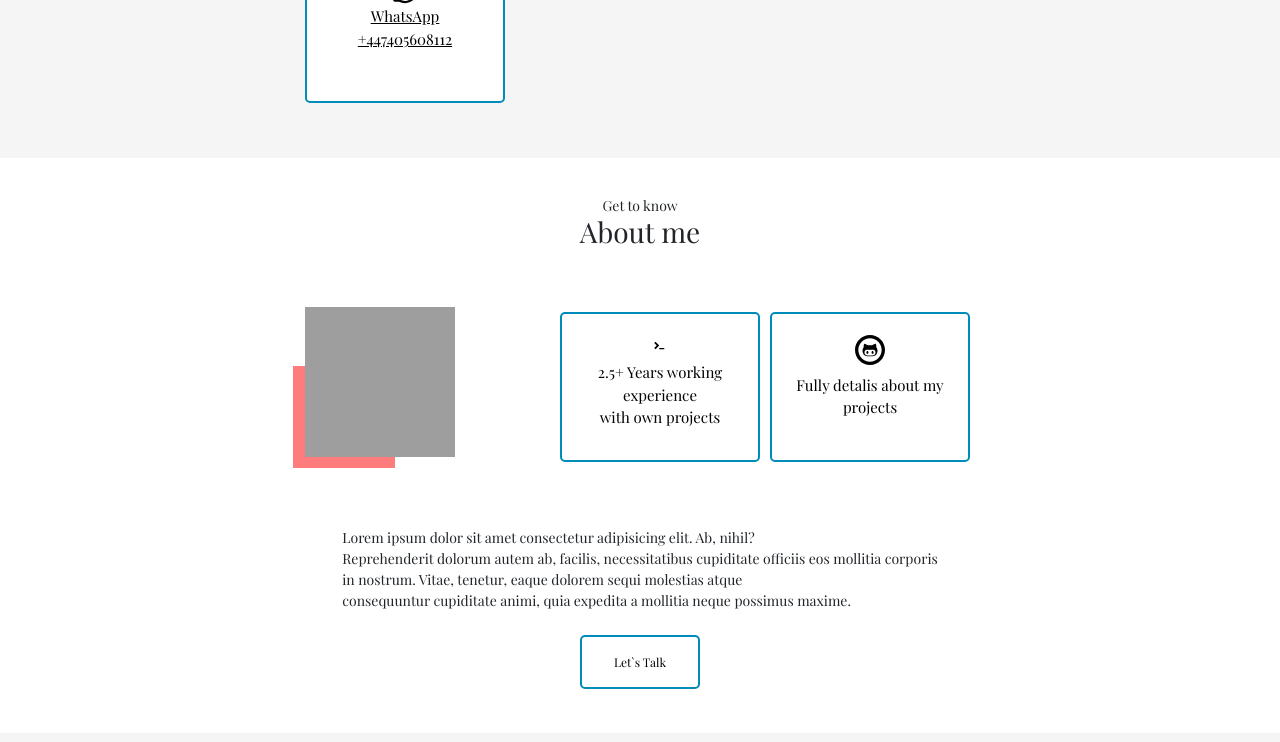
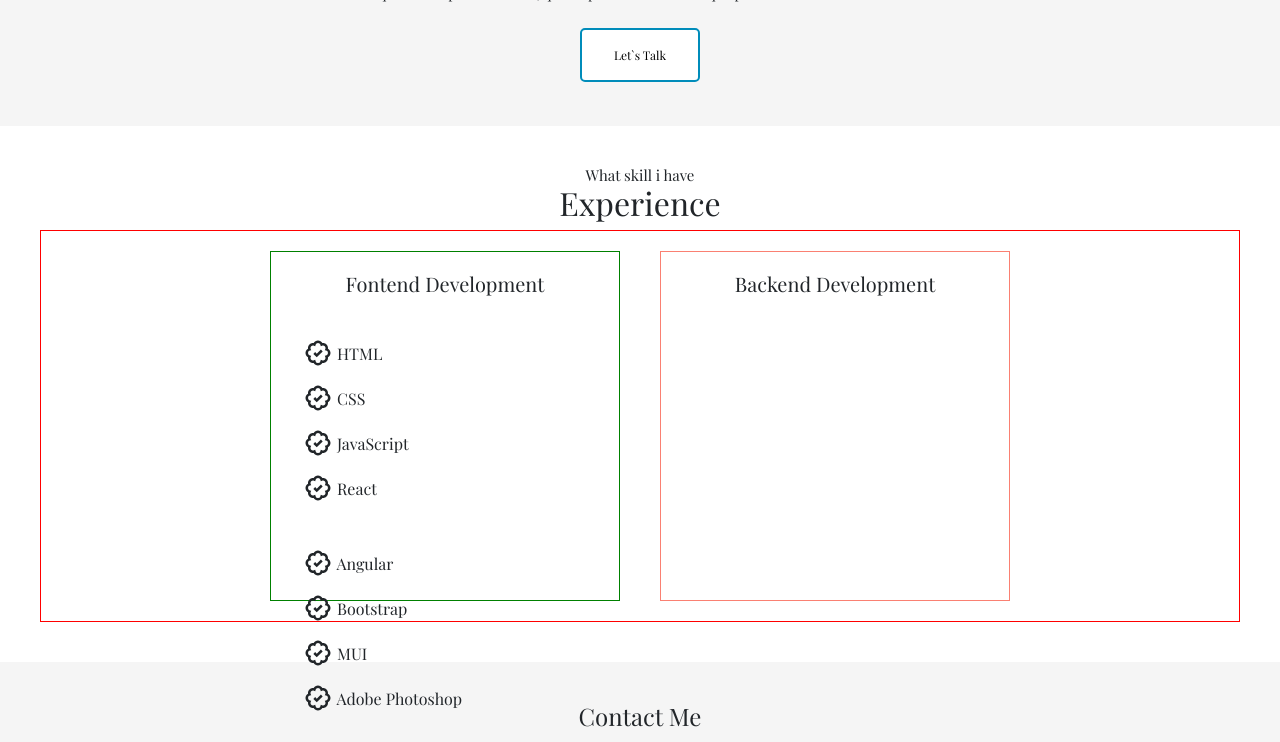
Before and after one commit to nlotoo/portfolio, a React (Create React App) app in the folder client/: page / in a window 1280 px wide. Shown: the part 1020-1762 px from the top of the page. Built offline with nearby package versions, Linux system fonts and the light colour scheme; grey boxes are pictures that could not be loaded.

Commit message:
exp page updated

```diff
--- a/client/src/App.js
+++ b/client/src/App.js
@@ -12,9 +12,9 @@ function App() {
 
       <HomeScreen />
       <Navigation />
-      <Contact />
       <AboutMe />
       <Experience />
+      <Contact />
     </div>
   );
 }
--- a/client/src/components/AboutMe/about-me.css
+++ b/client/src/components/AboutMe/about-me.css
@@ -65,6 +65,9 @@
 }
 
 .about-me-root-element {
+    background-color: whitesmoke;
+    margin-top: 150px;
+
     padding: 40px;
 }
 
--- a/client/src/components/Contact/contact.css
+++ b/client/src/components/Contact/contact.css
@@ -13,7 +13,6 @@
 }
 
 .heading-contact-page {
-    margin-top: 150px;
     padding-top: 40px;
     text-align: center;
 
--- a/client/src/components/Experience/Experience.js
+++ b/client/src/components/Experience/Experience.js
@@ -1,10 +1,39 @@
 import './experience.css'
+import { BiBadgeCheck } from 'react-icons/bi'
 
 export const Experience = () => {
 
     return (
         <section className="experience-root-element" id='experience'>
             <h2><p>What skill i have</p>Experience</h2>
-        </section>
+
+
+            <div className='experience-skill-frame'>
+                <div className='front-end-skills'>
+                    <h5>Fontend Development</h5>
+                    <ul>
+                        <li><i className='li-icon-class'><BiBadgeCheck /></i> HTML</li>
+                        <li><i className='li-icon-class'><BiBadgeCheck /></i> CSS</li>
+                        <li><i className='li-icon-class'><BiBadgeCheck /></i> JavaScript</li>
+                        <li><i className='li-icon-class'><BiBadgeCheck /></i> React</li>
+
+
+
+                    </ul>
+                    <ul>
+                        <li><i className='li-icon-class'><BiBadgeCheck /></i> Angular</li>
+                        <li><i className='li-icon-class'><BiBadgeCheck /></i> Bootstrap</li>
+                        <li><i className='li-icon-class'><BiBadgeCheck /></i> MUI</li>
+                        <li><i className='li-icon-class'><BiBadgeCheck /></i> Adobe Photoshop</li>
+
+                    </ul>
+                </div>
+                <div className='back-end-skills'>
+                    <h5>Backend Development</h5>
+
+                </div>
+
+            </div>
+        </section >
     )
 }
--- a/client/src/components/Experience/experience.css
+++ b/client/src/components/Experience/experience.css
@@ -1,13 +1,53 @@
 .experience-root-element h2 p {
-margin: 0;
-font-size: 15px;
+    margin: 0;
+    font-size: 15px;
 }
-.experience-root-element h2{
-text-align: center;
+
+.experience-root-element h2 {
+    text-align: center;
 }
-.experience-root-element{
+
+.experience-root-element {
     padding: 40px;
-    background-color: whitesmoke;
-    height: 700px;
 
 }
+
+.experience-skill-frame {
+    display: flex;
+    justify-content: center;
+    border: 1px solid red;
+}
+
+.experience-skill-frame h5 {
+    margin-top: 20px;
+    text-align: center;
+}
+
+.front-end-skills {
+    margin: 20px;
+    height: 350px;
+    width: 350px;
+    border: 1px solid green;
+
+}
+
+.back-end-skills {
+    margin: 20px;
+    height: 350px;
+    width: 350px;
+    border: 1px solid salmon;
+}
+
+.front-end-skills ul {
+    margin-top: 30px;
+}
+
+* {
+
+    list-style: none;
+}
+
+
+.li-icon-class {
+    font-size: 30px;
+}
--- a/client/src/components/Navigation/Navigation.js
+++ b/client/src/components/Navigation/Navigation.js
@@ -3,7 +3,7 @@ import { AiOutlineHome, AiOutlineUser } from 'react-icons/ai';
 import { BiMessageDetail } from 'react-icons/bi';
 import { BiGitBranch } from 'react-icons/bi';
 
-import {  useState } from 'react';
+import { useState } from 'react';
 
 export const Navigation = () => {
 
@@ -14,17 +14,16 @@ export const Navigation = () => {
             <ul className='navigation-menu' >
 
                 <li>
-
                     <a onClick={() => setActiveNav('#')} className={activeNav === '#' ? 'active-a-tag' : ''} href="#home"><AiOutlineHome /></a>
                 </li>
                 <li>
-                    <a onClick={() => setActiveNav('#contact')} className={activeNav === '#contact' ? 'active-a-tag' : ''} href="#contact"><BiMessageDetail /></a>
+                    <a onClick={() => setActiveNav('#about')} className={activeNav === '#about' ? 'active-a-tag' : ''} href="#about"><AiOutlineUser /></a>
                 </li>
                 <li>
                     <a onClick={() => setActiveNav('#experience')} className={activeNav === '#experience' ? 'active-a-tag' : ''} href="#experience"><BiGitBranch /></a>
                 </li>
                 <li>
-                    <a onClick={() => setActiveNav('#about')} className={activeNav === '#about' ? 'active-a-tag' : ''} href="#about"><AiOutlineUser /></a>
+                    <a onClick={() => setActiveNav('#contact')} className={activeNav === '#contact' ? 'active-a-tag' : ''} href="#contact"><BiMessageDetail /></a>
                 </li>
 
             </ul>
```
